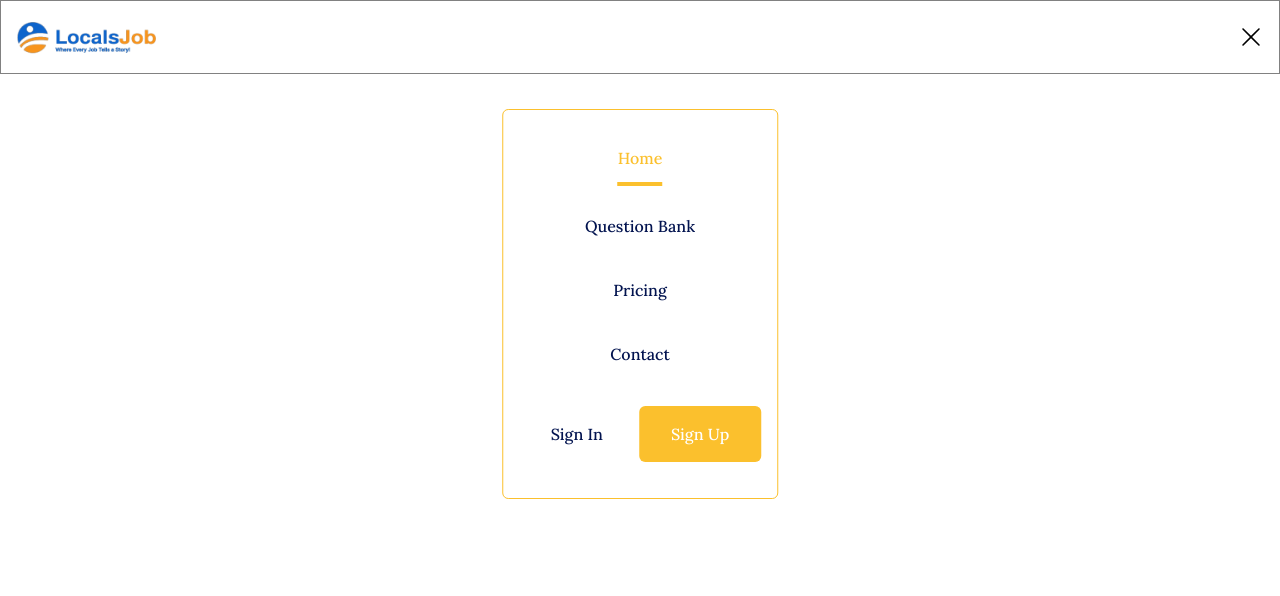
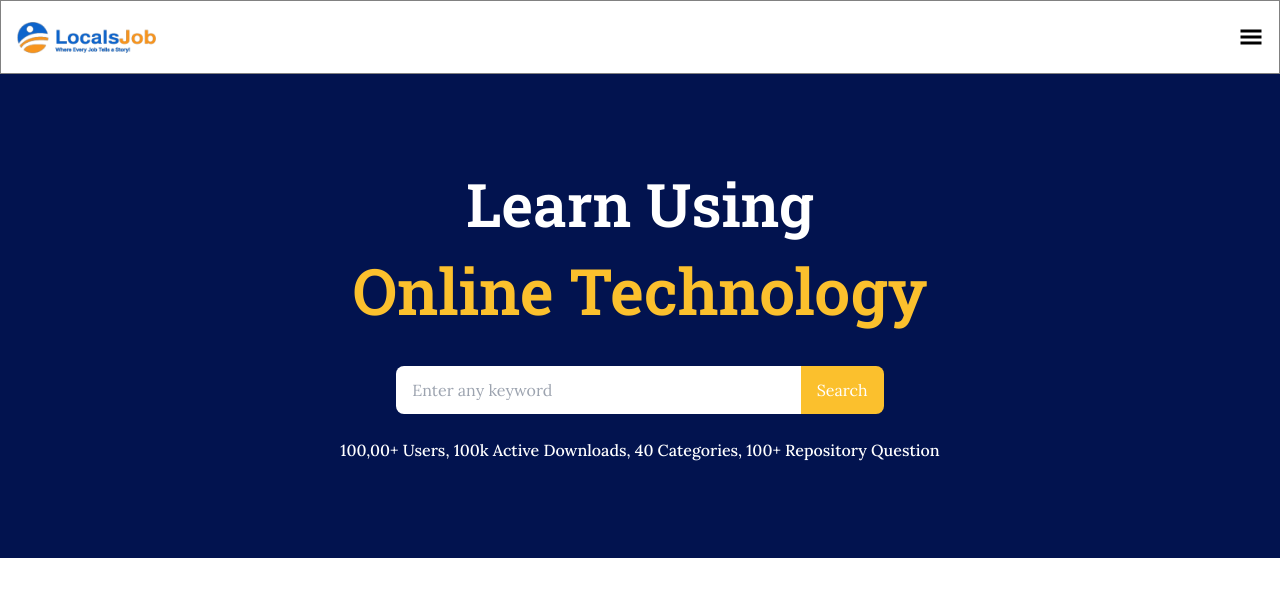
Before and after one commit to AnupamPoudel1/Turbomind, a Next.js app: page / in a window 1280 px wide. Shown: the top 596 px of the page. Built offline with nearby package versions, Linux system fonts and the light colour scheme.

Commit message:
Feature: Hero section added

```diff
--- a/src/app/page.tsx
+++ b/src/app/page.tsx
@@ -1,9 +1,11 @@
 import Header from "@/sections/Header";
+import Hero from "@/sections/Hero";
 
 export default function Home() {
   return (
-    <div className="">
+    <div className="overflow-hidden">
       <Header />
+      <Hero />
     </div>
   );
 }
--- a/src/sections/Header.tsx
+++ b/src/sections/Header.tsx
@@ -9,7 +9,7 @@ import { twMerge } from 'tailwind-merge';
 
 const Header = () => {
 
-    const [showNav, setShowNav] = useState<boolean>(true);
+    const [showNav, setShowNav] = useState<boolean>(false);
 
     const toggleNav = () => {
         setShowNav(!showNav);
--- /dev/null
+++ b/src/sections/Hero.tsx
@@ -0,0 +1,34 @@
+
+const Hero = () => {
+    return (
+        <section className="flex items-center justify-center py-24 px-2 bg-tertiary mx-auto">
+            <div className="flex flex-col text-primary gap-6">
+                <div className="text-center font-serif font-semibold">
+                    <h1 className="p-1 text-4xl lg:text-6xl">
+                        Learn Using
+                    </h1>
+                    <h1 className="p-1 text-secondary text-[40px] lg:text-[64px]">
+                        Online Technology
+                    </h1>
+                </div>
+                <div className="flex flex-col lg:flex-row gap-1 lg:gap-0 px-2 lg:px-14 font-sans">
+                    <input
+                        type="text"
+                        className="text-text rounded-lg lg:rounded-br-none lg:rounded-tr-none text-center lg:text-left py-3 px-4 w-full"
+                        placeholder="Enter any keyword"
+                    />
+                    <button className="bg-secondary py-3 px-4 text-center rounded-lg lg:rounded-bl-none lg:rounded-tl-none">
+                        Search
+                    </button>
+                </div>
+                <div className="text-center text-base font-medium">
+                    <p>
+                        100,00+ Users, 100k Active Downloads, 40 Categories, 100+ Repository Question
+                    </p>
+                </div>
+            </div>
+        </section>
+    )
+}
+
+export default Hero
```
